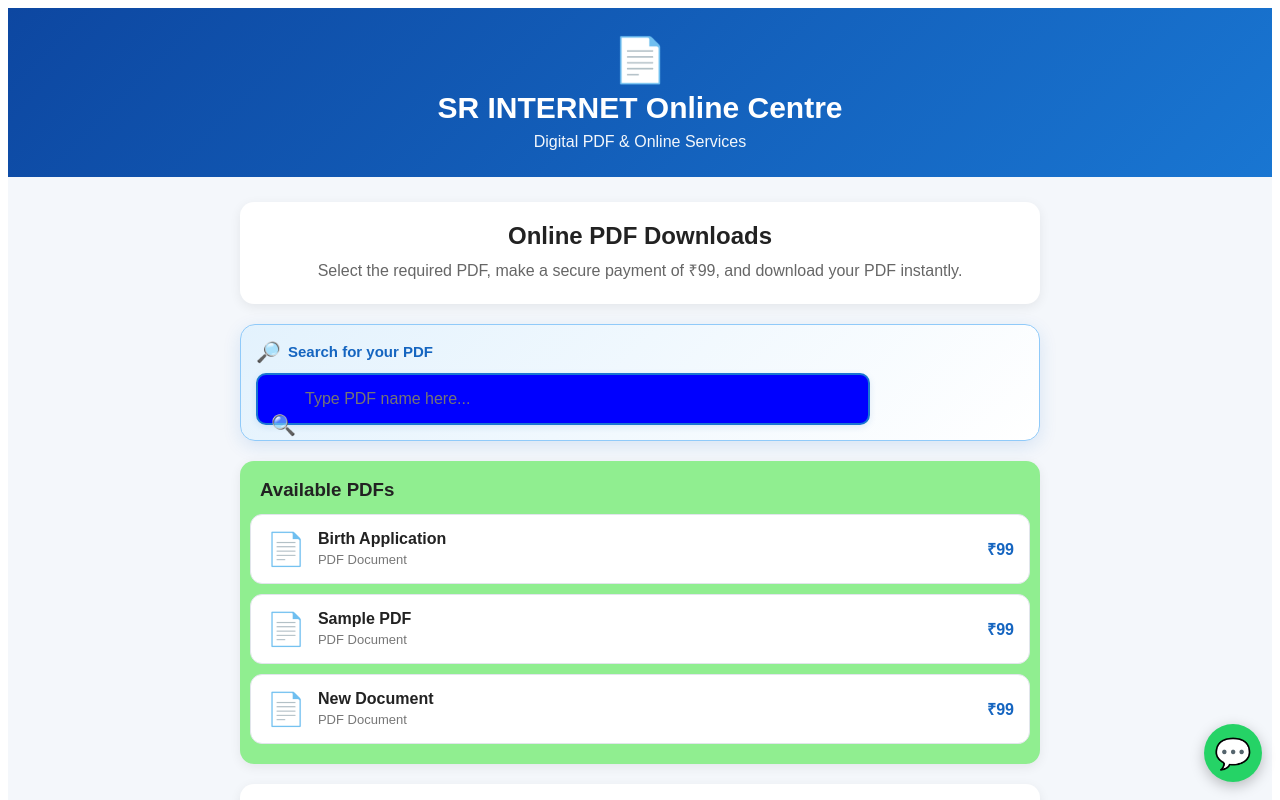
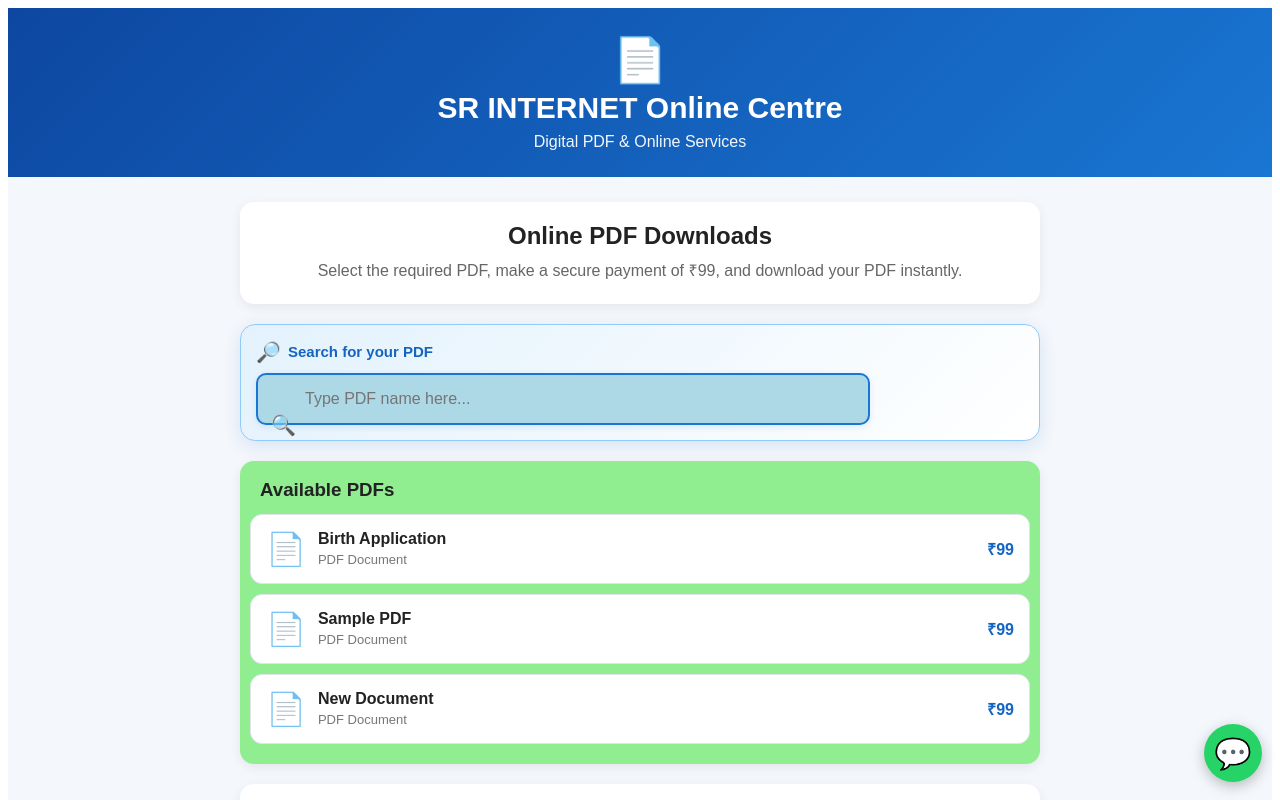
Before and after one commit to SrePrintOnlinework/Sr_ePrint-Online, a Next.js app: page / in a window 1280 px wide. Shown: the top 800 px of the page. Built offline with nearby package versions, Linux system fonts and the light colour scheme.

Commit message:
Change background and text color to light blue

```diff
--- a/app/page.js
+++ b/app/page.js
@@ -664,7 +664,7 @@ export default function Home() {
                   '2px solid #1976d2',
                 borderRadius: '10px',
                 outline: 'none',
-                background: 'blue',
+                background: 'lightblue',
                 color: '#222',
                 boxShadow:
                   '0 2px 7px rgba(21,101,192,0.12)',
@@ -891,7 +891,7 @@ export default function Home() {
                     ? '#999'
                     : 'linear-gradient(135deg, #1565c0, #1976d2)',
 
-                color: 'white',
+                color: 'lightblue',
                 fontSize: '17px',
                 fontWeight: 'bold',
 
```
